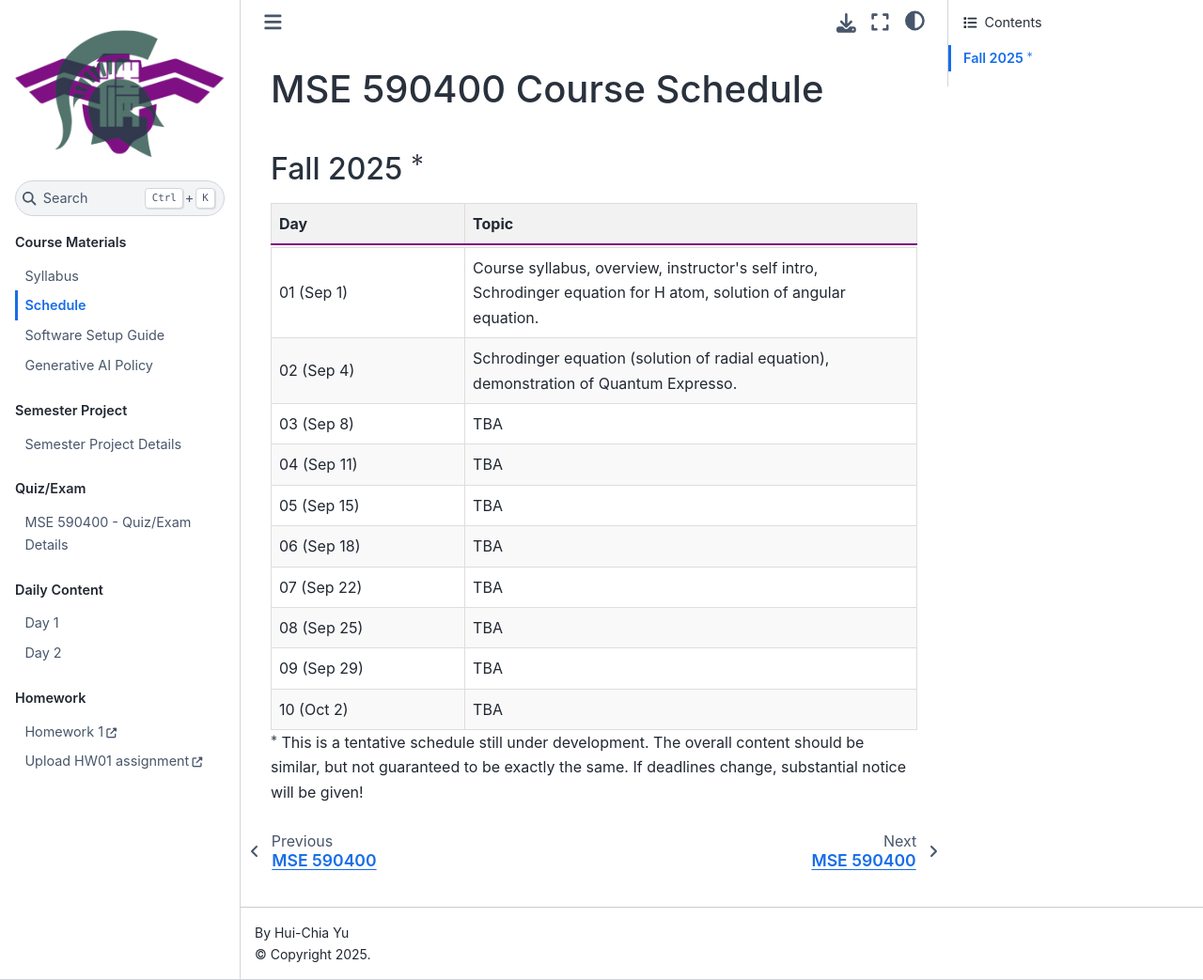
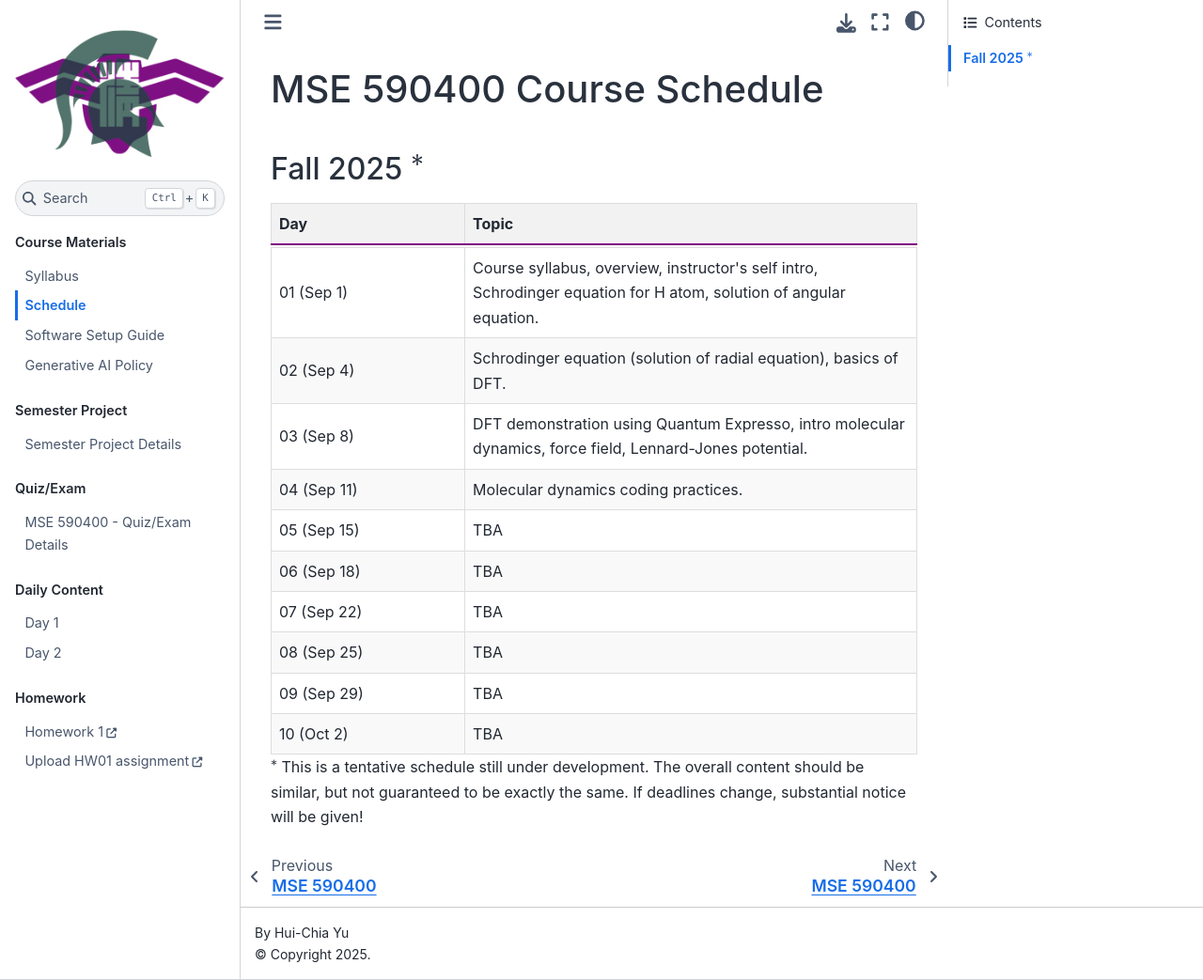
Before and after one commit to huichiayu/nth_mse.github.io, a Jupyter Book: the page built from course_materials/MSE590400_Calendar.md, in a window 1280 px wide and 1043 px high. Shown: the whole window at 94% size. Built offline with Jupyter Book 1.0.4 settings and Sphinx 7.4.7 and the Sphinx Book theme 1.1.4, drawn with Linux system fonts in a browser that asks for light colours.

Commit message:
add new content to calendar

```diff
--- a/course_materials/MSE590400_Calendar.md
+++ b/course_materials/MSE590400_Calendar.md
@@ -21,15 +21,15 @@
   </tr>
   <tr style="background-color: #f9f9f9;">
     <td style="border: 1px solid #ddd; padding: 8px;">02 (Sep 4)</td>
-    <td style="border: 1px solid #ddd; padding: 8px;">Schrodinger equation (solution of radial equation), demonstration of Quantum Expresso.</td>
+    <td style="border: 1px solid #ddd; padding: 8px;">Schrodinger equation (solution of radial equation), basics of DFT.</td>
   </tr>
   <tr> <!-- week 2 -->
     <td style="border: 1px solid #ddd; padding: 8px;">03 (Sep 8)</td>
-    <td style="border: 1px solid #ddd; padding: 8px;"> TBA </td>
+    <td style="border: 1px solid #ddd; padding: 8px;"> DFT demonstration using Quantum Expresso, intro molecular dynamics, force field, Lennard-Jones potential. </td>
   </tr>
   <tr style="background-color: #f9f9f9;">
     <td style="border: 1px solid #ddd; padding: 8px;">04 (Sep 11)</td>
-    <td style="border: 1px solid #ddd; padding: 8px;">TBA</td>
+    <td style="border: 1px solid #ddd; padding: 8px;">Molecular dynamics coding practices. </td>
   </tr>
   <tr> <!-- week 3 -->
     <td style="border: 1px solid #ddd; padding: 8px;">05 (Sep 15)</td>
```
